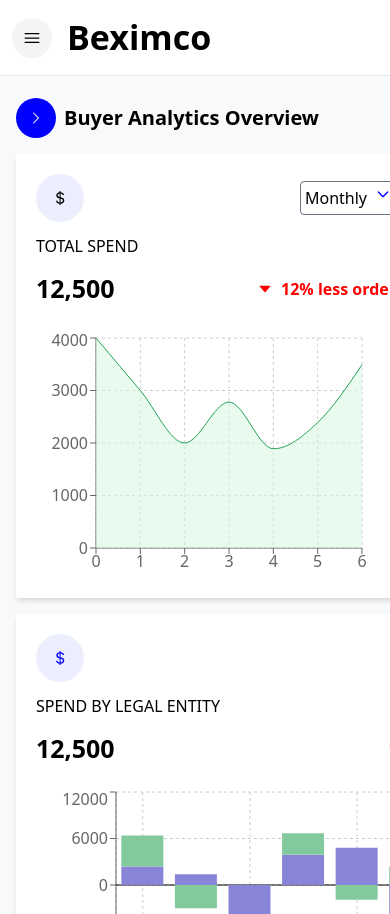
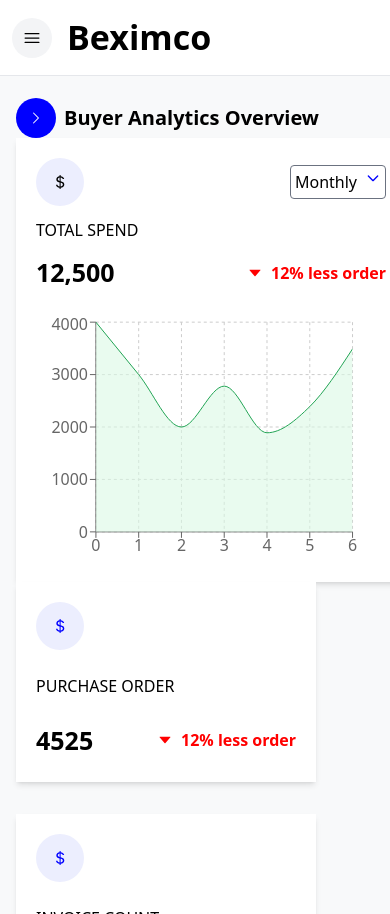
Before and after one commit to KPAMsar/dashboard, a React (Vite) app: page / in a window 390 px wide. Built offline with nearby package versions, Linux system fonts and the light colour scheme.

Commit message:
fix: type fixes

```diff
--- a/src/pages/dashboard.tsx
+++ b/src/pages/dashboard.tsx
@@ -14,8 +14,8 @@
   };
   return (
     <>
-      <div className="flex justify-between">
-        <div className=" flex flex-col gap-4">
+      <div className="flex justify-between ">
+        <div className=" flex flex-col xs:justify-center md:gap-4 lg:gap-4  ">
           <div className="flex gap-2 items-center">
             <div
               className="rounded-[30px] bg-[blue]  p-3"
@@ -28,9 +28,9 @@
               Buyer Analytics Overview
             </p>
           </div>
-          <div className="flex gap-[2rem] md:gap-[1rem] lg:gap[2rem]">
-            <div className="card bg-white shadow-md p-5 w-[400px] md:w-[350px]lg:w-[400px]">
-              <div className="flex flex-col gap-3">
+          <div className=" xs:flex-col  md:flex   gap-[2rem] md:gap-[1rem] lg:gap[2rem]">
+            <div className="card bg-white shadow-md p-5 w-[100dvw]  overflow-hidden md:w-[350px] lg:w-[400px] ">
+              <div className="flex flex-col gap-3 ">
                 <div className="flex justify-between items-center ">
                   <div className="rounded-[30px] bg-[#ECEEFE]  p-4 ">
                     <BsCurrencyDollar />
@@ -61,9 +61,9 @@
             </div>
 
             {/* SECOND ROW */}
-            <div className="flex gap-[2rem] md:gap-[1rem] lg:gap-[2rem]">
-              <div className="flex flex-col gap-[2rem] md:gap-[1rem] lg:gap-[2rem]">
-                <div className="card bg-white flex flex-col gap-[1.5rem] shadow-md p-5 w-[300px] md:w-[200px] lg:w-[300px] h-[200px] justify-start">
+            <div className="xs:flex  md:flex gap-[2rem] md:gap-[1rem] lg:gap-[2rem] xs:justify-center ">
+              <div className="flex flex-col gap-[2rem] md:gap-[1rem] lg:gap-[2rem] xs:w-full ">
+                <div className="card bg-white flex flex-col gap-[1.5rem] shadow-md p-5 w-[300px] md:w-[200px] lg:w-[300px] h-[200px] justify-start ">
                   <div className="flex justify-between items-center ">
                     <div className="rounded-[30px] bg-[#ECEEFE]  p-4 ">
                       <BsCurrencyDollar style={{ color: "blue" }} />
@@ -83,7 +83,8 @@
                     </div>
                   </div>
                 </div>
-                <div className="card bg-white flex flex-col gap-[1.5rem] shadow-md p-5 w-[300px] h-[200px] justify-start md:w-[200px] md:gap-[1rem] lg:w-[300px]">
+
+                <div className="card bg-white flex flex-col gap-[1.5rem] shadow-md p-5 w-[300px] h-[200px] justify-start md:w-[200px] md:gap-[1rem] lg:w-[300px]  xs:gap-3">
                   <div className="flex justify-between items-center ">
                     <div className="rounded-[30px] bg-[#ECEEFE]  p-4 ">
                       <BsCurrencyDollar style={{ color: "blue" }} />
@@ -104,6 +105,7 @@
                   </div>
                 </div>
               </div>
+
               <div className="flex flex-col gap-[2rem] md:gap-[1rem] lg:gap-[2rem]">
                 <div className="card bg-white flex flex-col gap-[1.5rem] shadow-md p-5 w-[300px] h-[200px] justify-start md:w-[200px] md:gap-[1rem] lg:w-[300px]">
                   <div className="flex justify-between items-center ">
@@ -125,6 +127,7 @@
                     </div>
                   </div>
                 </div>
+
                 <div className="card bg-white flex flex-col gap-[1.5rem] shadow-md p-5 w-[300px] h-[200px] justify-start md:w-[200px] lg:w-[300px]">
                   <div className="flex justify-between items-center ">
                     <div className="rounded-[30px] bg-[#ECEEFE]  p-4 ">
@@ -151,8 +154,8 @@
 
           {/* Second col for graphs */}
 
-          <div className="flex justify-between gap-1">
-            <div className="card bg-white shadow-md p-5 w-1/2">
+          <div className="xs:flex-col  md:flex md:justify-between md:gap-1 xs:gap-4  ">
+            <div className="card bg-white shadow-md p-5 xs:w-[100dvw] md:w-1/2">
               <div className="flex flex-col gap-3">
                 <div className="flex justify-between items-center ">
                   <div className="rounded-[30px] bg-[#ECEEFE]  p-4 ">
@@ -178,7 +181,7 @@
                 <UpAndDownGraph />
               </div>
             </div>
-            <div className="card bg-white shadow-md p-5 w-1/2">
+            <div className="card bg-white shadow-md p-5 xs:w-[100dvw] md:w-1/2">
               <div className="flex flex-col gap-3">
                 <div className="flex justify-between items-center ">
                   <div className="rounded-[30px] bg-[#ECEEFE]  p-4 ">
--- a/tailwind.config.js
+++ b/tailwind.config.js
@@ -5,4 +5,11 @@
     extend: {},
   },
   plugins: [],
+  screens: {
+    xs: "480px",
+    sm: "640px",
+    md: "768px",
+    lg: "1024px",
+    xl: "1280px",
+  },
 };
```
